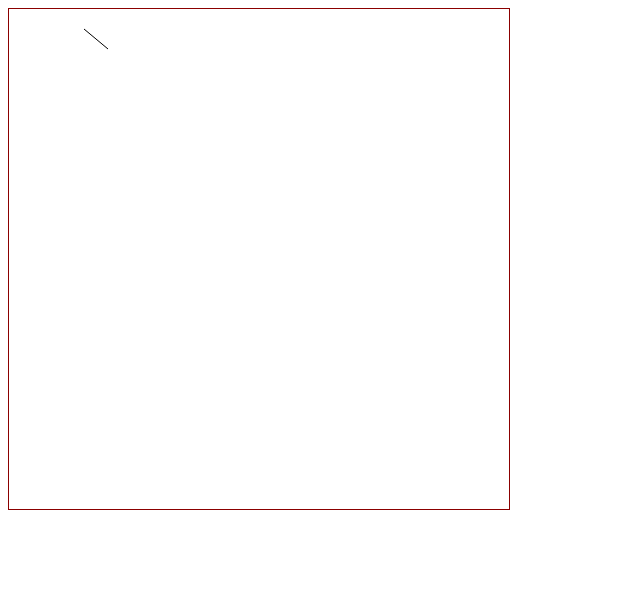
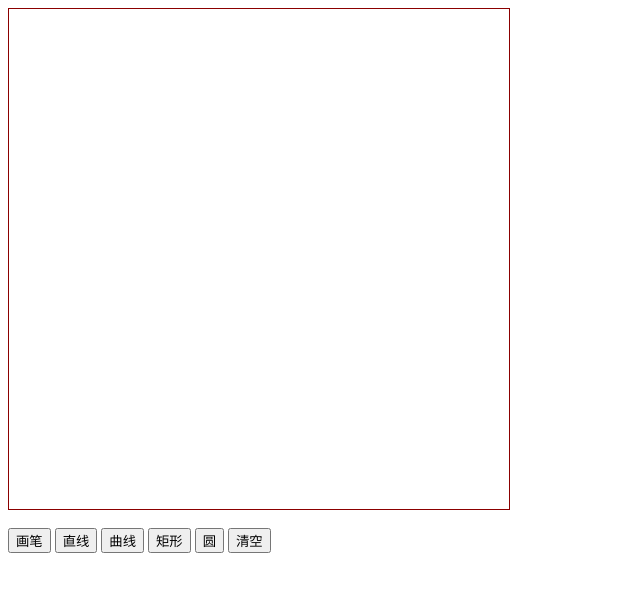
Before and after one commit to RaisuFire/front_end_project, a plain HTML site: page paint/index.html in a window 1280 px wide. Shown: the whole page, without its empty margins (0-640 px from the left). Drawn offline with Linux system fonts and the light colour scheme.

Commit message:
添加事件

```diff
--- a/paint/index.html
+++ b/paint/index.html
@@ -4,27 +4,29 @@
     <meta charset="UTF-8">
     <title>Title</title>
     <style>
-        #id-upper-canvas {
+        #id-canvas {
             border: 1px solid darkred;
             position: absolute;
         }
 
-        #id-lower-canvas {
+        .class-btns {
             position: absolute;
+            margin-top: 520px;
         }
+
     </style>
 </head>
 <body>
-    <canvas id="id-lower-canvas" width="500" height="500"> </canvas>
-    <canvas id="id-upper-canvas" width="500" height="500"> </canvas>
+    <canvas id="id-canvas" width="500" height="500"> </canvas>
 
-    <div></div>
-    <script type="text/javascript">
-        const canvas = document.querySelector("#id-upper-canvas");
-        const ctx = canvas.getContext("2d");
-        ctx.moveTo(75, 20)
-        ctx.lineTo(99, 40)
-        ctx.stroke()
-    </script>
+    <div class="class-btns">
+        <button>画笔</button>
+        <button id="id-line">直线</button>
+        <button>曲线</button>
+        <button>矩形</button>
+        <button>圆</button>
+        <button>清空</button>
+    </div>
+    <script src="./js/index.js" type="text/javascript"></script>
 </body>
 </html>
--- /dev/null
+++ b/paint/js/index.js
@@ -0,0 +1,133 @@
+const Line = () => {
+    let l = {
+        x1: 0,
+        y1: 0,
+        x2: 0,
+        y2: 0,
+    }
+
+    l.render = (context) => {
+        context.beginPath();
+        context.moveTo(l.x1, l.y1);
+        context.lineTo(l.x2, l.y2);
+        context.fill();
+        context.closePath()
+    }
+
+    return l
+}
+
+const Paint = () => {
+    let paint = {
+        actions: {},
+        types: {},
+    }
+    let canvas = document.querySelector("#id-canvas");
+    let context = canvas.getContext("2d");
+
+    paint.canvas = canvas
+    paint.context = context
+
+    paint.registerAction = (type, callback) => {
+        paint.actions[type] = callback
+    }
+
+    paint.getCursorPosition = (canvas, event) => {
+        if (!canvas) {
+            return
+        }
+        let rect = canvas.getBoundingClientRect()
+        let x = event.clientX - rect.left
+        let y = event.clientY - rect.top
+        return {x, y}
+    }
+
+    canvas.addEventListener("mousedown", (e) => {
+        paint.getCursorPosition(canvas, e)
+    })
+
+    // window.addEventListener("mousedown", (e) => {
+    //     let target = e.target
+    //     if (target.tagName == "CANVAS") {
+    //         paint.getCursorPosition(canvas, e)
+    //     } else if (target.id == "id-line") {
+    //         paint.types["line"] = true
+    //     } else {
+    //
+    //     }
+    //     console.log("paint", paint.types)
+    //     // paint.getCursorPosition(canvas, e)
+    // })
+
+    paint.renderCanvas = () => {
+        paint.clear()
+
+        context.save()
+        paint.renderObjects()
+        context.restore()
+
+    }
+
+    paint.clear = () => {
+        context.clearRect(0, 0, canvas.width, canvas.height``)
+    }
+
+    paint.renderObjects = (obj) => {
+        obj.render()
+    }
+
+    // setInterval(() => {
+    //     //regi
+    //     let actions = Object.keys(paint.actions)
+    //     for (let i = 0; i < actions.length; i++) {
+    //         let key = actions[i]
+    //         if(paint.types[key]) {
+    //             // 如果点击按钮, 调用注册的 action
+    //             paint.actions[key]()
+    //         }
+    //     }
+    //
+    //
+    //     // update
+    //     paint.update()
+    //
+    //     //clear
+    //     paint.clear()
+    //
+    //     //render
+    //     paint.render()
+    //
+    // }, 2000)
+    return paint
+}
+
+const __main = () => {
+    // 点击按钮获取事件， 一次只能获取一个事件
+
+    let paint = Paint()
+    let line = Line()
+
+    let idLine = document.querySelector("#id-line")
+
+    paint.registerAction("line", () => {
+        let p = paint.getCursorPosition()
+        console.log("p", p)
+        // console.log("x,y", x, y)
+        // line.render()
+    })
+
+    paint.update = () => {
+
+    }
+
+    paint.clear = () => {
+        paint.context.clearRect(0, 0, paint.canvas.width, paint.canvas.height)
+    }
+
+    paint.render = () => {
+
+    }
+
+}
+
+__main()
```
